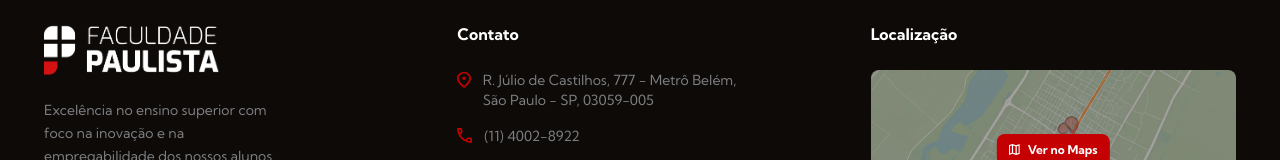
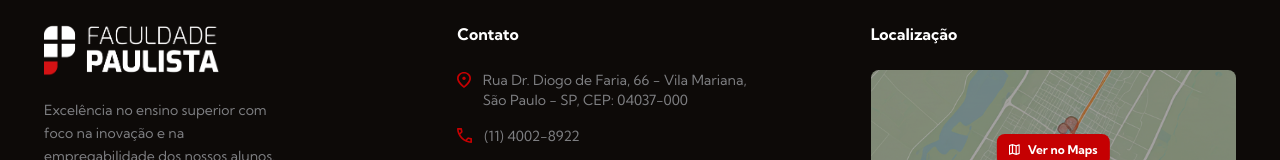
Before and after one commit to martinlofranodeoliveira/faculdadepaulista.com.br, a React (Vite) app: page / in a window 1280 px wide. Shown: the part 5473-5633 px from the top of the page. Built offline with nearby package versions, Linux system fonts and the light colour scheme; no server answers.

Commit message:
fix: atualiza endereco do footer

```diff
--- a/src/landing/components/FooterSection.tsx
+++ b/src/landing/components/FooterSection.tsx
@@ -42,9 +42,9 @@ export function FooterSection() {
               <li className="is-map">
                 <img src="/landing/footer/icon-map.svg" alt="" aria-hidden="true" />
                 <span>
-                  R. Júlio de Castilhos, 777 - Metrô Belém,
+                  Rua Dr. Diogo de Faria, 66 - Vila Mariana,
                   <br />
-                  São Paulo - SP, 03059-005
+                  São Paulo - SP, CEP: 04037-000
                 </span>
               </li>
               <li className="is-phone">
@@ -65,7 +65,7 @@ export function FooterSection() {
             <div className="lp-footer__map">
               <img src="/landing/footer/map.png" alt="Mapa da localização da Faculdade Paulista" />
               <a
-                href="https://www.google.com/maps/search/?api=1&query=R.+Júlio+de+Castilhos,+777+-+Metrô+Belém,+São+Paulo+-+SP,+03059-005"
+                href="https://www.google.com/maps/search/?api=1&query=Rua+Dr.+Diogo+de+Faria,+66+-+Vila+Mariana,+S%C3%A3o+Paulo+-+SP,+04037-000"
                 target="_blank"
                 rel="noreferrer"
               >
```
